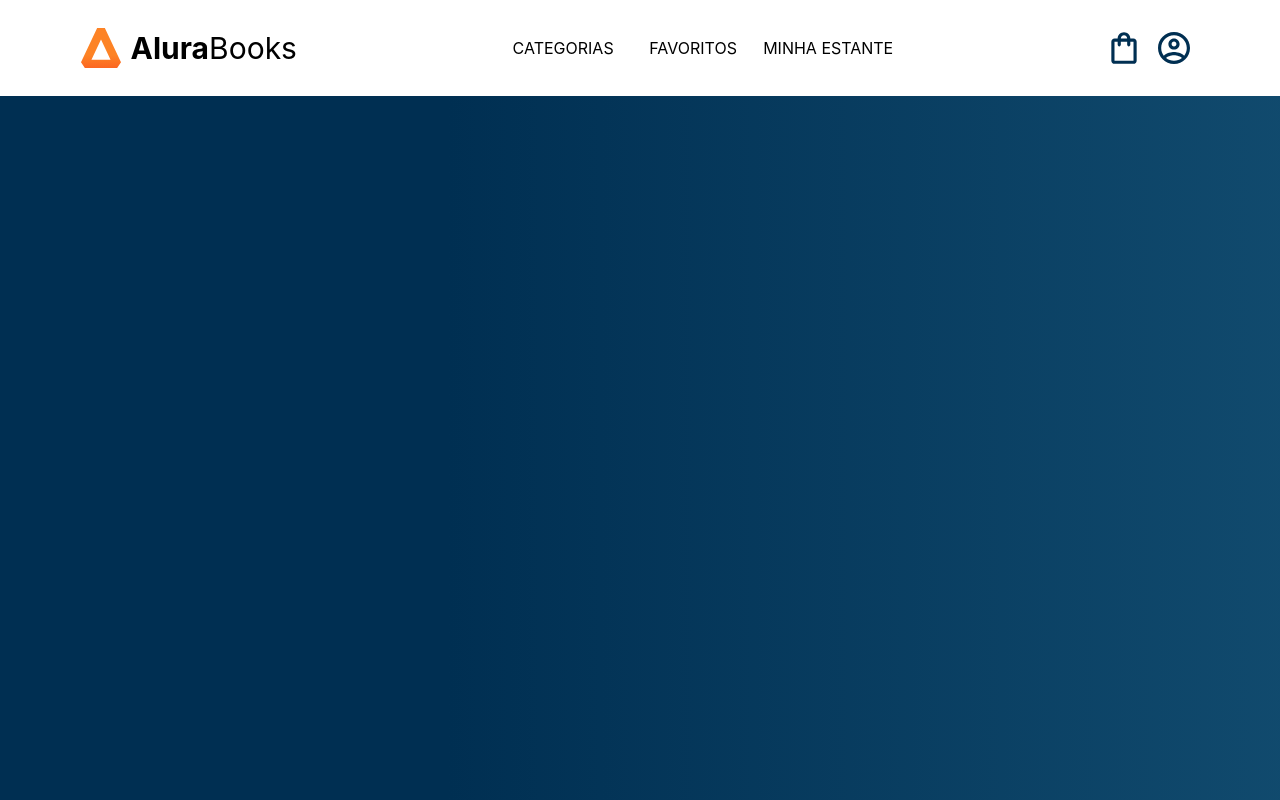
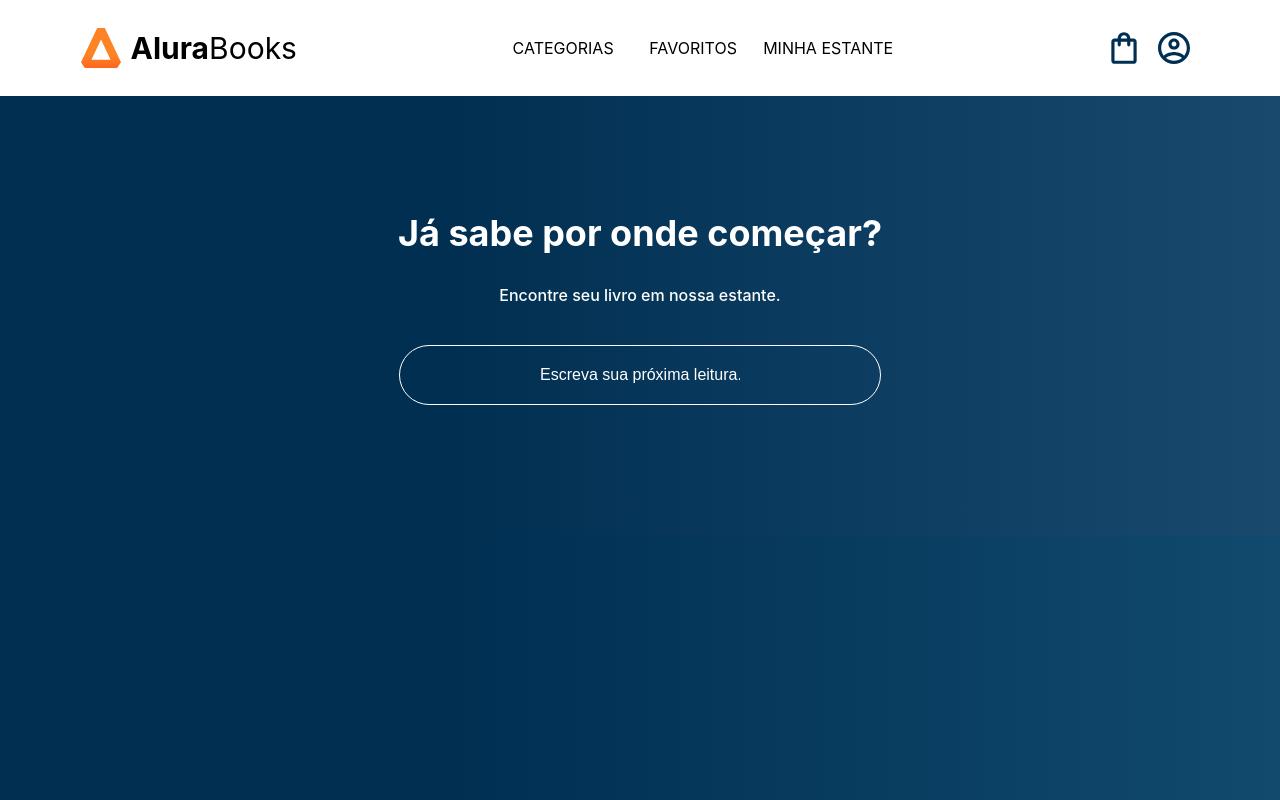
Before and after one commit to rafaelpequino/alura-books, a React (Create React App) app: page / in a window 1280 px wide. Built offline with nearby package versions, Linux system fonts and the light colour scheme.

Commit message:
Inclui o componente Pesquisa em App.js

```diff
--- a/src/App.js
+++ b/src/App.js
@@ -1,5 +1,6 @@
 import Header from './components/Header';
 import styled from 'styled-components';
+import Pesquisa from './components/Pesquisa';
 
 const AppContainer = styled.div`
     width: 100vw;
@@ -12,6 +13,7 @@ function App() {
   return (
     <AppContainer>
       <Header />
+      <Pesquisa />
     </AppContainer>
   );
 }
```
